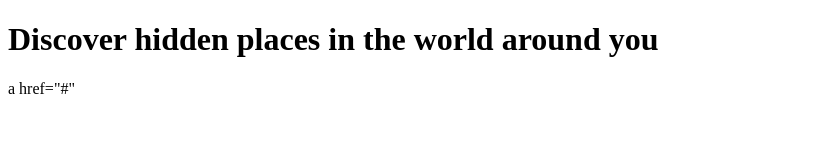
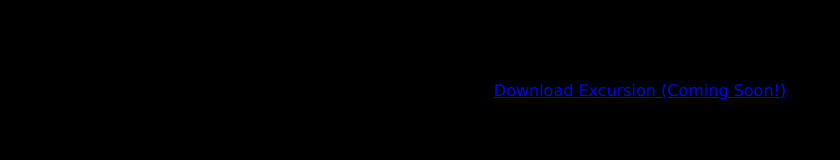
Before and after one commit to Chainbreaker7747/excursion, a plain HTML site: page index.html in a window 1280 px wide. Shown: the whole page, without its empty margins (0-840 px from the left). Drawn offline with Linux system fonts and the light colour scheme; files that its build step writes are made by us from their sources.

Commit message:
made some minor tweeks

```diff
--- a/index.html
+++ b/index.html
@@ -2,16 +2,14 @@
 <html lang="en">
   <head>
     <meta charset="UTF-8">
-    <meta name="viewport" content="width=device-width, initial-scale=1.0"
-    <meta http-equiv="X-UA-compatible" content="ie-edge">
-
-
-    <title>Excusion</title>
-    <link rel="stylesheet" href="resources/style.css">
+    <meta name="viewport" content="width=device-width, initial-scale=1.0">
+    <meta http-equiv="X-UA-Compatible" content="ie-edge">
+    <title>Excursion</title>
+    <link rel="stylesheet" type="text/css" href="resources/css/style.css">
   </head>
 <body>
   <h1>Discover hidden places in the world around you</h1>
-  <p>a href="#"</p>
+  <p><a href="#">Download Excursion (Coming Soon!)</a></p>
 </body>
 
 </html>
--- a/resources/css/style.css
+++ b/resources/css/style.css
@@ -0,0 +1,5 @@
+body {
+  background-color: #000000;
+  text-align: center;
+  font-family: Verdana, Geneva, Tahoma, sans-serif;
+}
```
